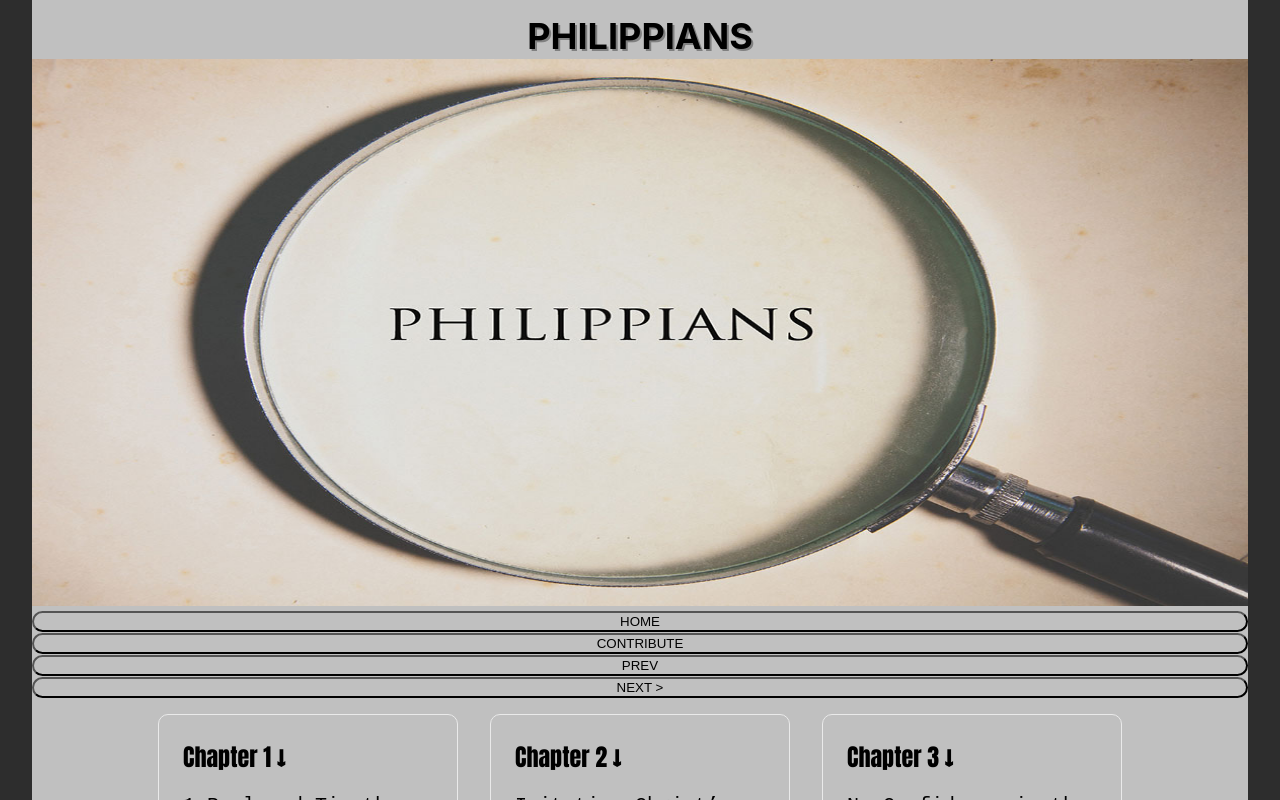
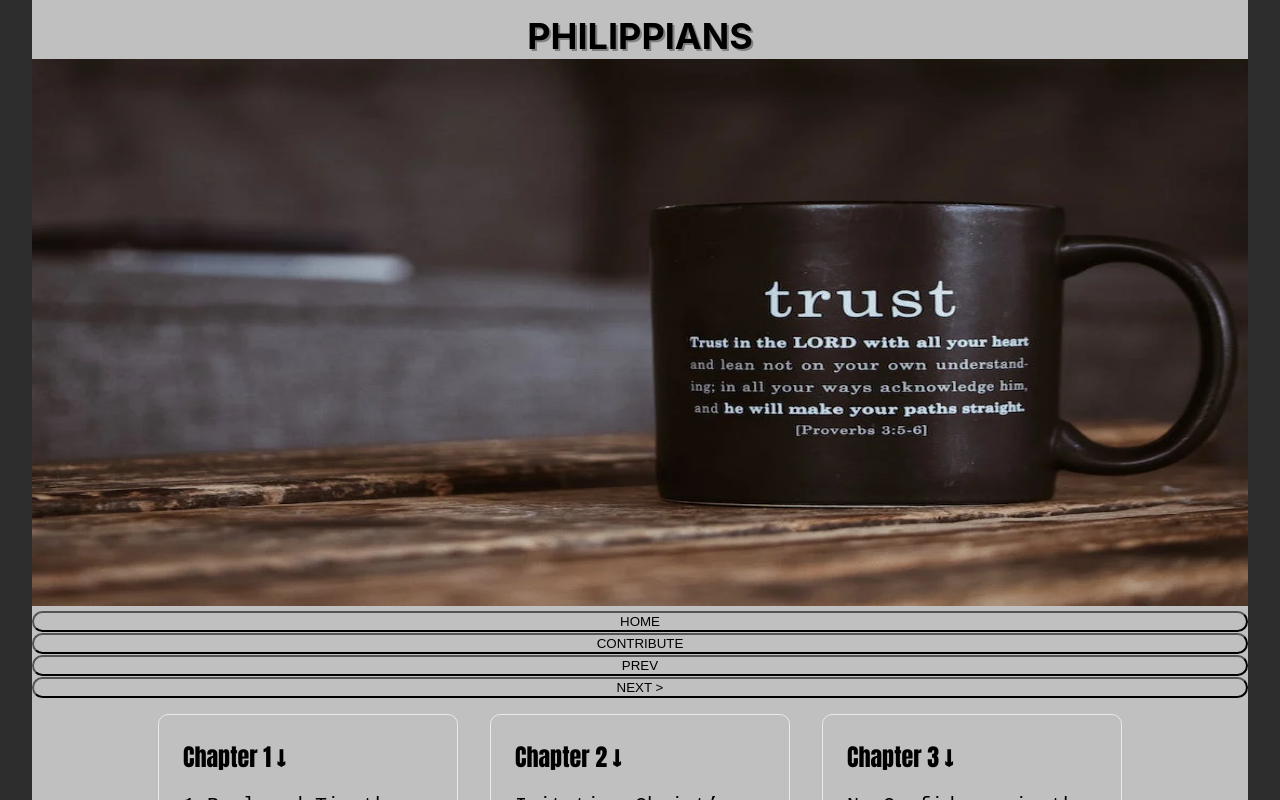
Before and after one commit to jnutt367/phillipians, a Next.js app: page / in a window 1280 px wide. Shown: the top 800 px of the page. Built offline with nearby package versions, Linux system fonts and the light colour scheme.

Commit message:
Update index.js

```diff
--- a/pages/index.js
+++ b/pages/index.js
@@ -22,7 +22,7 @@ export default function Home() {
         </h1>
        <div className={styles.hero}>
        <Image
-                                src="/Philippians_1.jpg"
+                                src="/pexels-photo-4200823.webp"
                                 alt="Jesus teaching"
                                 height={900}
                                 width={2000}
```
